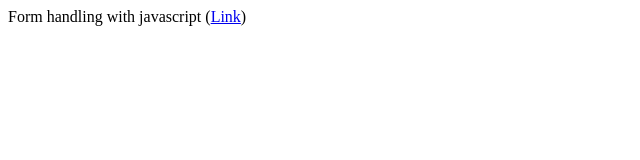
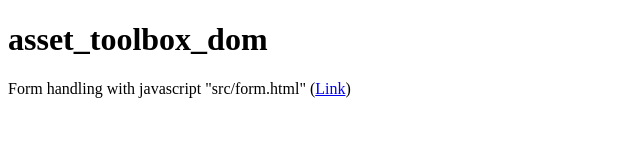
Before and after one commit to theptrk/asset_toolbox_dom, a plain HTML site: page index.html in a window 1280 px wide. Shown: the whole page, without its empty margins (0-640 px from the left). Drawn offline with Linux system fonts and the light colour scheme.

Commit message:
update title

```diff
--- a/index.html
+++ b/index.html
@@ -1,11 +1,13 @@
 <!DOCTYPE html>
 <html>
 <head>
-    <title>Asset Toolbox DOM</title>
+    <title>asset_toolbox_dom</title>
 </head>
 <body>
+    <h1>asset_toolbox_dom</h1>
     <div>
-        Form handling with javascript (<a href="src/form.html">Link</a>)
+        Form handling with javascript "src/form.html" (<a href="src/form.html">Link</a>)
+
     </div>
 </body>
 </html>
```
